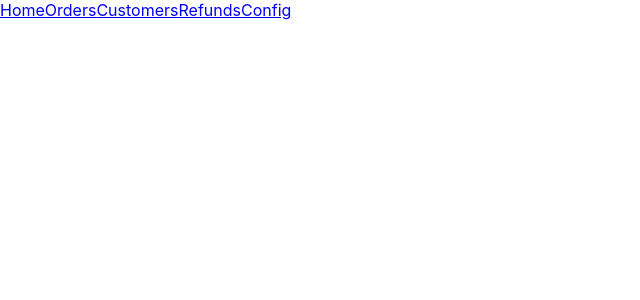
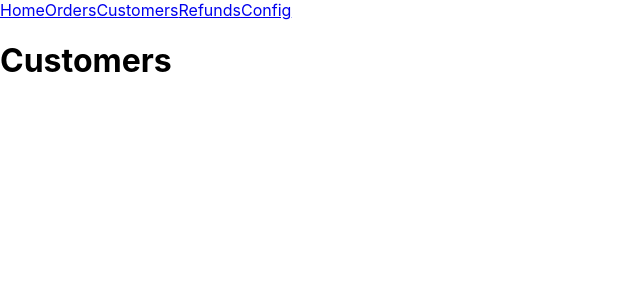
Before and after one commit to TheCyberFlash/stjag-basic-crud-react, a React (Create React App) app in the folder basic-crud/: page /customers in a window 1280 px wide. Shown: the top 300 px of the page, without its empty margins (0-640 px from the left). Built offline with nearby package versions, Linux system fonts and the light colour scheme.

Commit message:
Quick create other components

```diff
--- a/basic-crud/src/App.js
+++ b/basic-crud/src/App.js
@@ -2,6 +2,10 @@ import React from "react";
 import { BrowserRouter as Router, Route, Routes } from "react-router-dom";
 import Sidebar from "./components/Sidebar";
 import Homepage from "./components/Homepage";
+import Orders from "./components/Orders";
+import Customers from "./components/Customers";
+import Refunds from "./components/Refunds";
+import Config from "./components/Config";
 
 function App() {
   return (
@@ -10,10 +14,10 @@ function App() {
         <Sidebar />
         <Routes>
           <Route exact path="/" element={<Homepage />} />
-          {/* <Route exact path="/orders" element={<Orders />} /> */}
-          {/* <Route exact path="/customers" element={<Customers />} /> */}
-          {/* <Route exact path="/refunds" element={<Refunds />} /> */}
-          {/* <Route exact path="/config" element={<Config />} /> */}
+          <Route exact path="/orders" element={<Orders />} />
+          <Route exact path="/customers" element={<Customers />} />
+          <Route exact path="/refunds" element={<Refunds />} />
+          <Route exact path="/config" element={<Config />} />
           {/* <Route component={NoMatch} /> */}
         </Routes>
       </div>
--- /dev/null
+++ b/basic-crud/src/components/Config.js
@@ -0,0 +1,11 @@
+import React from "react";
+
+const Config = () => {
+    return (
+        <div>
+            <h1>Config</h1>
+        </div>
+    )
+}
+
+export default Config;
--- /dev/null
+++ b/basic-crud/src/components/Customers.js
@@ -0,0 +1,11 @@
+import React from "react";
+
+const Customers = () => {
+    return (
+        <div>
+            <h1>Customers</h1>
+        </div>
+    )
+}
+
+export default Customers;
--- /dev/null
+++ b/basic-crud/src/components/Orders.js
@@ -0,0 +1,11 @@
+import React from "react";
+
+const Orders = () => {
+    return (
+        <div>
+            <h1>Orders</h1>
+        </div>
+    )
+}
+
+export default Orders;
--- /dev/null
+++ b/basic-crud/src/components/Refunds.js
@@ -0,0 +1,11 @@
+import React from "react";
+
+const Refunds = () => {
+    return (
+        <div>
+            <h1>Refunds</h1>
+        </div>
+    )
+}
+
+export default Refunds;
```
